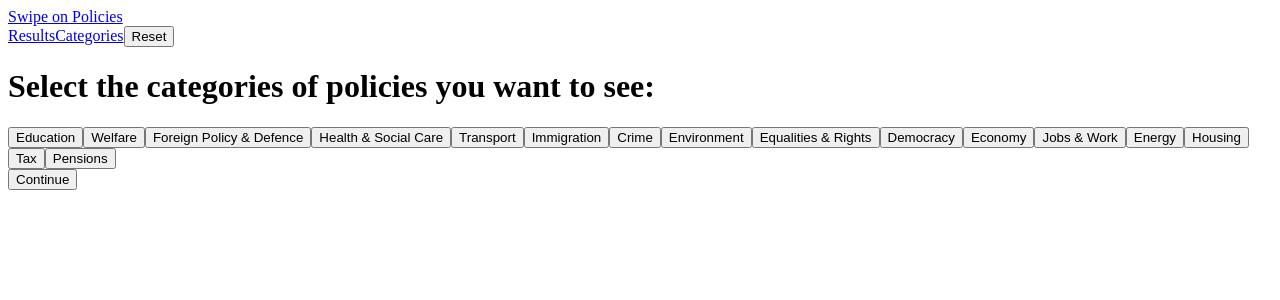
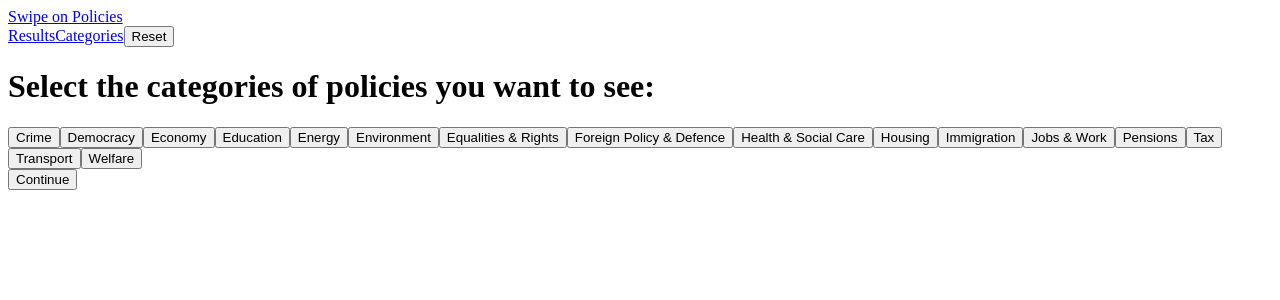
Before and after one commit to james-aung/uk-policies, a React (Create React App) app: page /categories in a window 1280 px wide. Shown: the top 300 px of the page. Built offline with nearby package versions, Linux system fonts and the light colour scheme.

Commit message:
Sort categories in CategoryCheckboxes component

```diff
--- a/src/components/CategoryCheckboxes.js
+++ b/src/components/CategoryCheckboxes.js
@@ -1,10 +1,11 @@
 import React from 'react';
 
 function CategoryCheckboxes({ categories, selectedCategories, handleCategoryChange }) {
+    const sortedCategories = [...categories].sort();
     return (
       <div>
         <div className="container mx-auto flex flex-wrap justify-center items-center">
-          {categories.map(category => (
+          {sortedCategories.map(category => (
             <button
               key={category}
               onClick={() => handleCategoryChange(category)}
```
